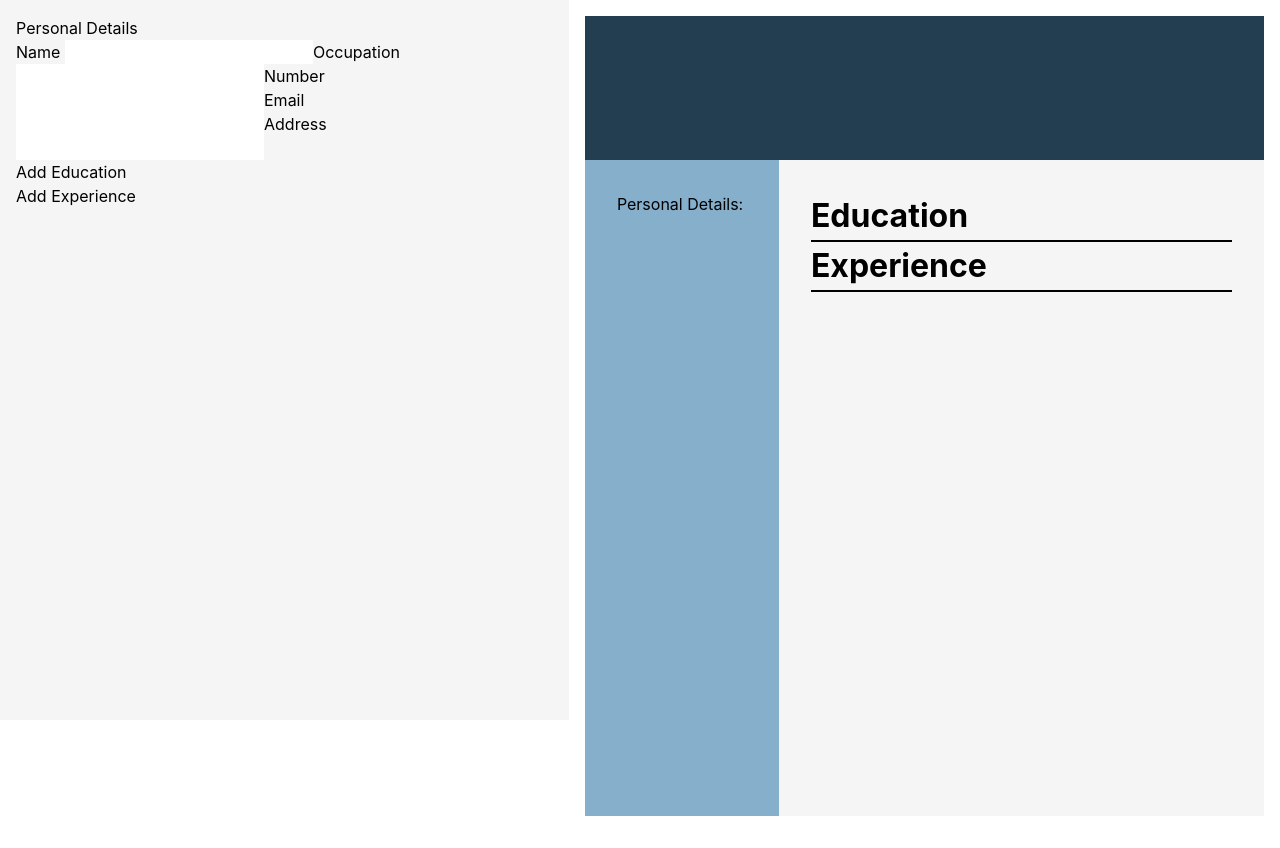
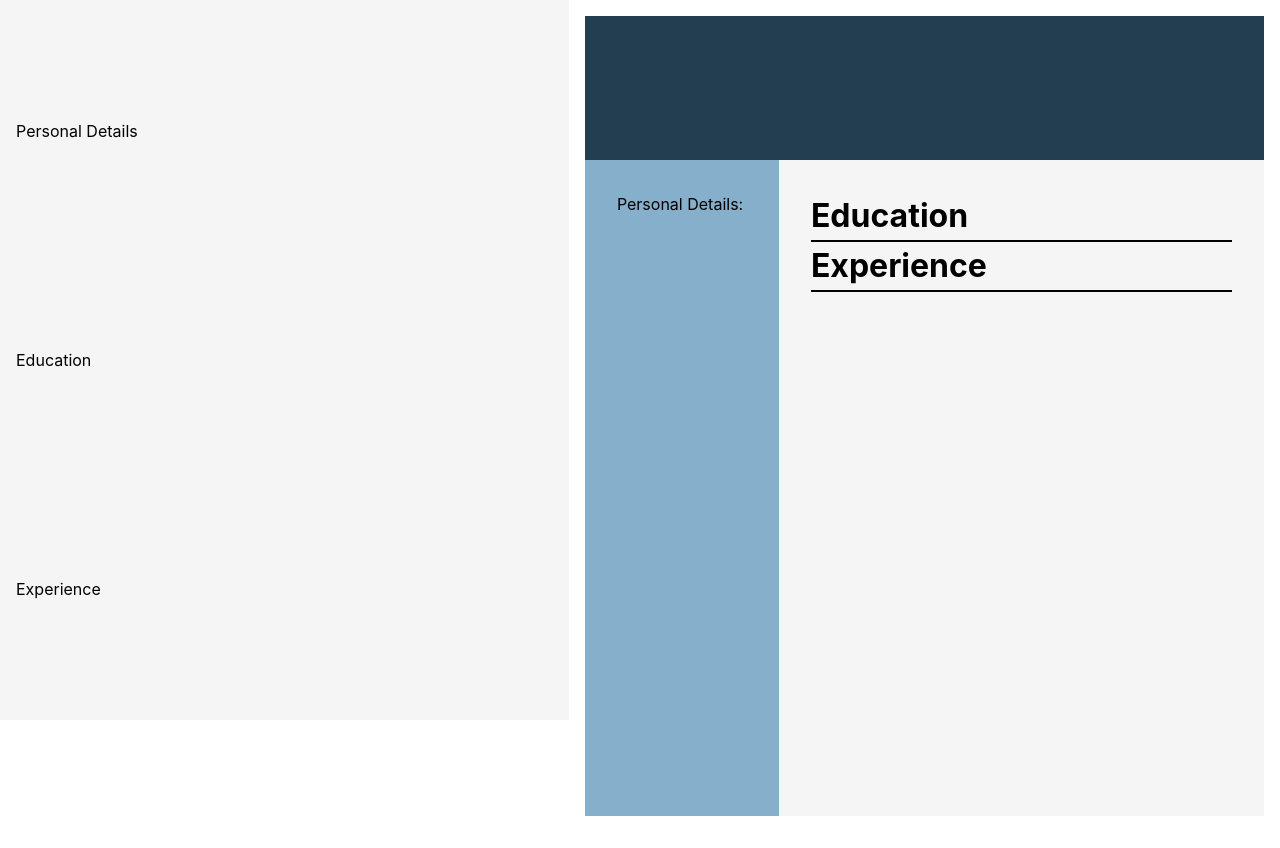
Before and after one commit to CyberRomeCat/cv-application, a React (Vite) app: page / in a window 1280 px wide. Built offline with nearby package versions, Linux system fonts and the light colour scheme.

Commit message:
feat: dropdown each sections

```diff
--- a/src/components/resumeInput.jsx
+++ b/src/components/resumeInput.jsx
@@ -1,6 +1,7 @@
 /* eslint-disable react/prop-types */
 import Input from "./input";
 import { eduForm, expForm } from "./forms";
+import { useState } from "react";
 
 function RenderButtons(isSent,setIsSent, field, handleChange, submit,deleteValues, string) {
     return (
@@ -30,9 +31,26 @@ function RenderButtons(isSent,setIsSent, field, handleChange, submit,deleteValue
 }
 
 function ResumeInput({text, handleChange, isSent, education,experience, setIsSent,deleteValues, handleChangeEdu, submitEdu, submitExp, handleChangeExp}) {
+
+    const [dropDown, setDropDown] = useState({});
+
+    const onButtonClick = (field) => () => {
+        if(field === 'personal' && dropDown.personal != true) {
+            setDropDown({...dropDown, personal: true});
+        }else if(field === 'education' && dropDown.education != true){
+            setDropDown({...dropDown, education: true});
+        }else if(field === 'experience' && dropDown.experience != true){
+            setDropDown({...dropDown, experience: true});
+        } else {
+            setDropDown({...dropDown, personal: false, education: false, experience: false});
+        }
+    }
+
     return (
         <div className="resume-input">
-        <h1>Personal Details</h1>
+            <div className="dropdown">
+                <button className="link" onClick={onButtonClick('personal')}>Personal Details</button>
+                <div className={dropDown.personal == true ? 'dropdown-input' : 'none'}>
                     <form className="register-personal-details">
                         <Input label={'name'} text={text.name} handleChange={ handleChange }/>
                         <Input label={'occupation'} text={text.occupation}  type={'occupation'} handleChange={ handleChange }/>
@@ -40,15 +58,23 @@ function ResumeInput({text, handleChange, isSent, education,experience, setIsSen
                         <Input label={'email'} text={text.email} type={'email'} handleChange={ handleChange }/>
                         <Input label={'address'} text={text.address}  type={'address'} handleChange={ handleChange }/>
                     </form>
-           <div>
+                </div>
+            </div>
+           <div className="dropdown">
+                <button className="link" onClick={onButtonClick('education')}>Education</button>
+                <div className={dropDown.education == true ? 'dropdown-input' : 'none'}>
                     {isSent.eduForm && eduForm(isSent,setIsSent, education, handleChangeEdu, submitEdu)}
                     {RenderButtons(isSent,setIsSent, education, handleChangeEdu, submitEdu, deleteValues, 'education')}
                     <button onClick={() => setIsSent({ ...isSent, eduForm: true })}>Add Education</button>
                 </div>
-           <div>
+           </div>
+           <div className="dropdown">
+                <button className="link" onClick={onButtonClick('experience')}>Experience</button>
+                <div className={dropDown.experience == true ? 'dropdown-input' : 'none'}>
                     {isSent.expForm && expForm(isSent, setIsSent, experience, submitExp, handleChangeExp)}
                     {RenderButtons(isSent,setIsSent, experience, handleChangeExp, submitExp, deleteValues, 'experience')}
                     <button onClick={() => setIsSent({ ...isSent, expForm: true })}>Add Experience</button>
+                </div>
            </div>
         </div>
     )
--- a/src/index.css
+++ b/src/index.css
@@ -24,6 +24,12 @@
 
 .resume-input, .more-details {
   background-color: whitesmoke;
+}
+
+.resume-input {
+  display: flex;
+  flex-direction: column;
+  justify-content: space-around;
 }
 
 .header {
@@ -79,6 +85,11 @@
   align-items: center;
 }
 
+.register-personal-details {
+  display: flex;
+  flex-direction: column;
+}
+
 .more-details > h1 {
   font-size: 2rem;
   font-weight: bold;
@@ -88,3 +99,21 @@
   height: 2px;
   background-color: black;
 }
+
+.dropdown {
+  position: relative;
+}
+
+.dropdown-input {
+  position: absolute;
+  left: 0;
+  top: calc(100% + .25rem);
+  background-color: white;
+  padding: .75rem;
+  border-radius: .25rem;
+  box-shadow: 0 2px 5px 0 rgba(0, 0, 0, .1);
+}
+
+.none {
+  display: none;
+}
```
Lines whose indentation alone changed are shown as unchanged.
